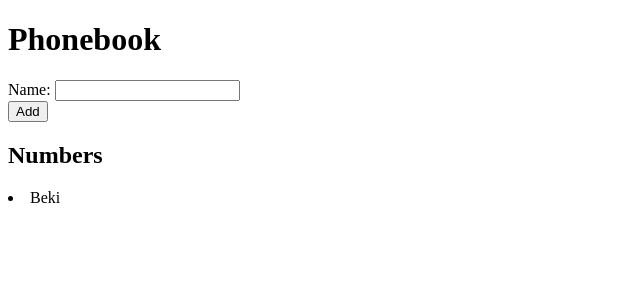
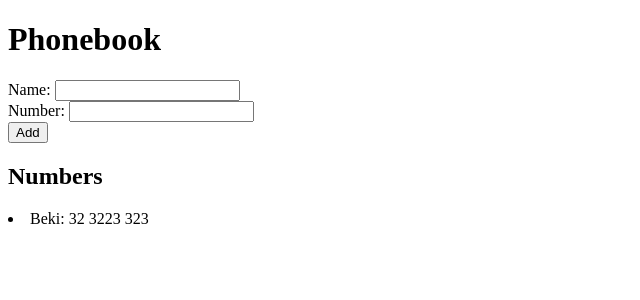
Before and after one commit to bereketmuluken804/fullstackopen-exercises, a React (Vite) app in the folder part2/phonebook/: page / in a window 1280 px wide. Shown: the top 300 px of the page, without its empty margins (0-640 px from the left). Built offline with nearby package versions, Linux system fonts and the light colour scheme.

Commit message:
Finish exercise 2.8

```diff
--- a/part2/phonebook/src/App.jsx
+++ b/part2/phonebook/src/App.jsx
@@ -4,30 +4,54 @@ const App = () => {
 	const [persons, setPersons] = useState([
 		{
 			name: "Beki",
-			number: "",
+			number: "32 3223 323",
 			id: 1,
 		},
 	]);
 	const [newName, setNewName] = useState("");
+	const [newNum, setNewNum] = useState("");
 
-	const handleChange = (e) => {
-		setNewName(e.target.value);
+	const handleNameChange = (e) => {
+		const val = e.target.value;
+		if (/[a-zA-Z]/.test(val)) {
+			setNewName(val);
+		}
+	};
+
+	const numChange = (e) => {
+		const val = e.target.value;
+		if (/[0-9]/.test(val)) setNewNum(val);
 	};
 
 	const handleSubmit = (e) => {
 		e.preventDefault();
-    const trimedName = newName.trim()
-    const dublicate = persons.some((person)=> person.name === trimedName)
-    if(dublicate){
-      alert(`Name ${trimedName} already exists in the phonebook`)
-      return
-    }
-    const newPerson = {
+		if (!newName || !newNum) {
+			const missed = !newName ? "Name" : "Number";
+			alert(`Missing ${missed}`);
+			return;
+		}
+		const trimedName = newName.trim();
+		const trimedNum = newNum.trim();
+		const dublicate = persons.some((person) => person.name === trimedName);
+
+		if (dublicate) {
+			alert(`The name '${trimedName}' already exists in the phonebook`);
+			return;
+		}
+		const numDup = persons.some((person) => person.number === trimedNum);
+		if (numDup) {
+			alert(`The number '${trimedNum}' already exists in the phonebook`);
+			return;
+		}
+
+		const newPerson = {
 			name: trimedName,
-			number: "",
+			number: trimedNum,
 			id: String(persons.length + 1),
 		};
 		setPersons(persons.concat(newPerson));
+		setNewName("");
+		setNewNum("");
 	};
 	return (
 		<>
@@ -36,11 +60,22 @@ const App = () => {
 				<label htmlFor="name">Name: </label>
 				<input
 					value={newName}
-					onChange={handleChange}
+					onChange={handleNameChange}
 					type="text"
 					name="person-name"
 					id="name"
 				/>
+
+				<div>
+					<label htmlFor="number">Number: </label>
+					<input
+						value={newNum}
+						onChange={numChange}
+						type="text"
+						name="number"
+						id="number"
+					/>
+				</div>
 				<div>
 					<button type="submit">Add</button>
 				</div>
@@ -48,7 +83,9 @@ const App = () => {
 
 			<h2>Numbers</h2>
 			{persons.map((person) => (
-				<li key={person.id}>{person.name}</li>
+				<li key={person.id}>
+					{person.name}: {person.number}
+				</li>
 			))}
 		</>
 	);
```
